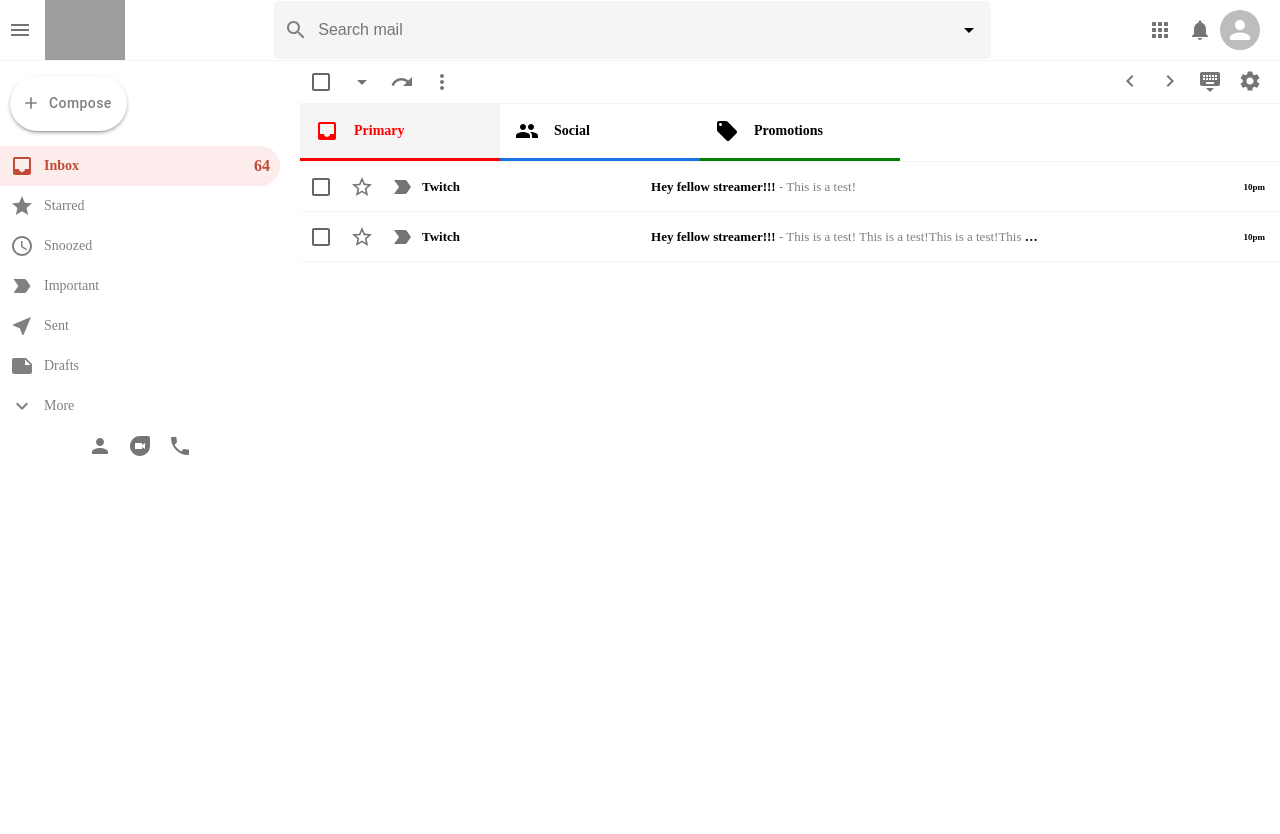
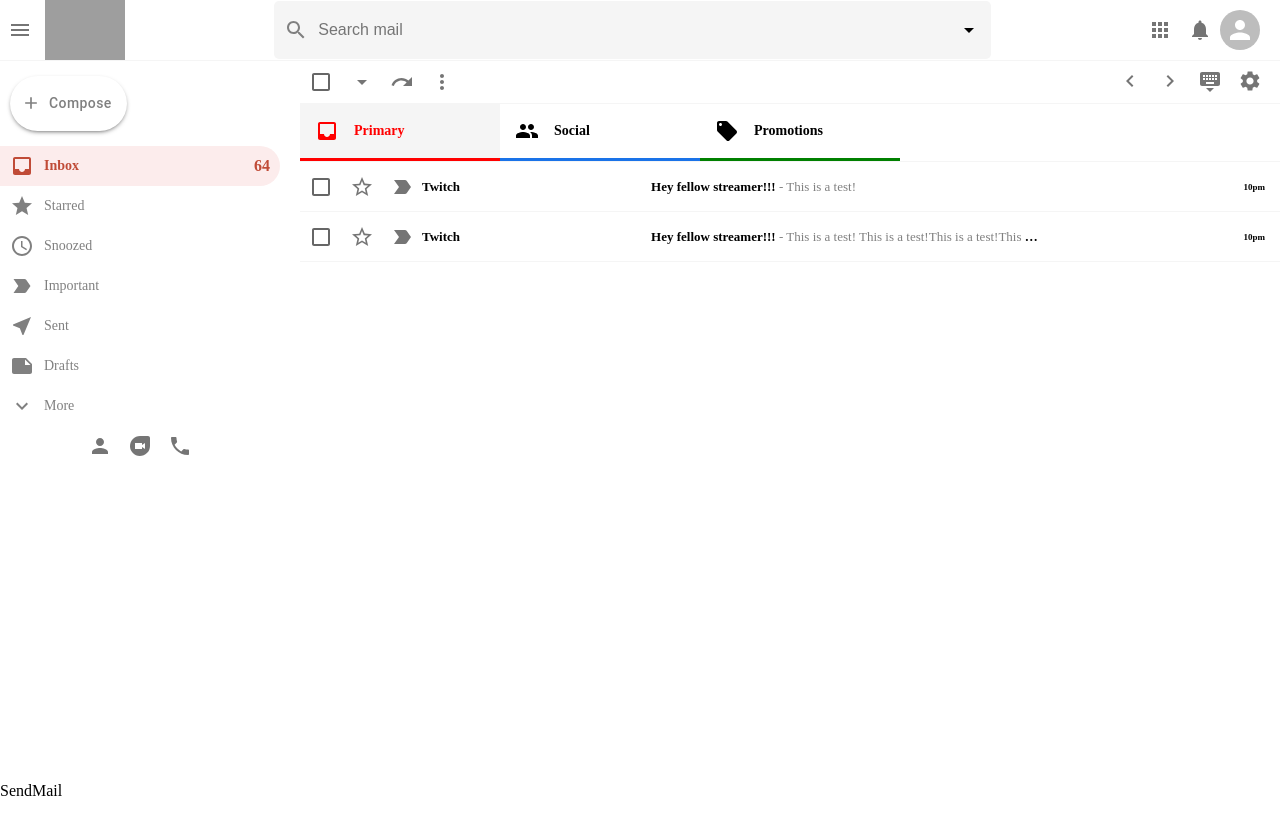
Before and after one commit to StrigZ/gmail-clone, a React (Create React App) app: page / in a window 1280 px wide. Shown: the top 834 px of the page. After the commit the page ends 800 px from the top, so only its background shows below. Built offline with nearby package versions, Linux system fonts and the light colour scheme; grey boxes are pictures that could not be loaded.

Commit message:
fix height

```diff
--- a/package.json
+++ b/package.json
@@ -13,6 +13,7 @@
     "@testing-library/user-event": "^14.4.3",
     "react": "^18.2.0",
     "react-dom": "^18.2.0",
+    "react-hook-form": "^7.36.1",
     "react-redux": "^8.0.4",
     "react-router": "^6.4.1",
     "react-router-dom": "^6.4.1",
--- a/src/App.css
+++ b/src/App.css
@@ -8,5 +8,4 @@
 }
 .app__body {
   display: flex;
-  height: 100vh;
 }
--- a/src/App.jsx
+++ b/src/App.jsx
@@ -6,10 +6,11 @@ import Header from "./Header";
 import Sidebar from "./Sidebar";
 import Mail from "./Mail";
 import EmailList from "./EmailList";
+import SendMail from "./SendMail";
 function App() {
   return (
     <BrowserRouter>
-      <div className="App">
+      <div className="app">
         <Header />
         <div className="app__body">
           <Sidebar />
@@ -18,6 +19,7 @@ function App() {
             <Route path="/mail" element={<Mail />} />
             <Route path="/" element={<EmailList />} />
           </Routes>
+          <SendMail />
         </div>
       </div>
     </BrowserRouter>
--- a/src/EmailList.css
+++ b/src/EmailList.css
@@ -1,6 +1,7 @@
 .email-list {
   flex: 1;
   overflow: scroll;
+  overflow-x: hidden;
 }
 
 .email-list__settings {
--- a/src/EmailList.jsx
+++ b/src/EmailList.jsx
@@ -14,6 +14,7 @@ import { Checkbox, IconButton } from "@mui/material";
 import "./EmailList.css";
 import EmailRow from "./EmailRow";
 import Section from "./Section";
+
 const EmailList = () => {
   return (
     <div className="email-list">
--- /dev/null
+++ b/src/SendMail.css
@@ -0,0 +1,4 @@
+.send-mail {
+  position: absolute;
+  bottom: 0;
+}
--- /dev/null
+++ b/src/SendMail.jsx
@@ -0,0 +1,6 @@
+import "./SendMail.css";
+
+const SendMail = () => {
+  return <div className="send-mail">SendMail</div>;
+};
+export default SendMail;
```
Also changed, not shown: 1 other file (tests, documents, lock files or other folders).
